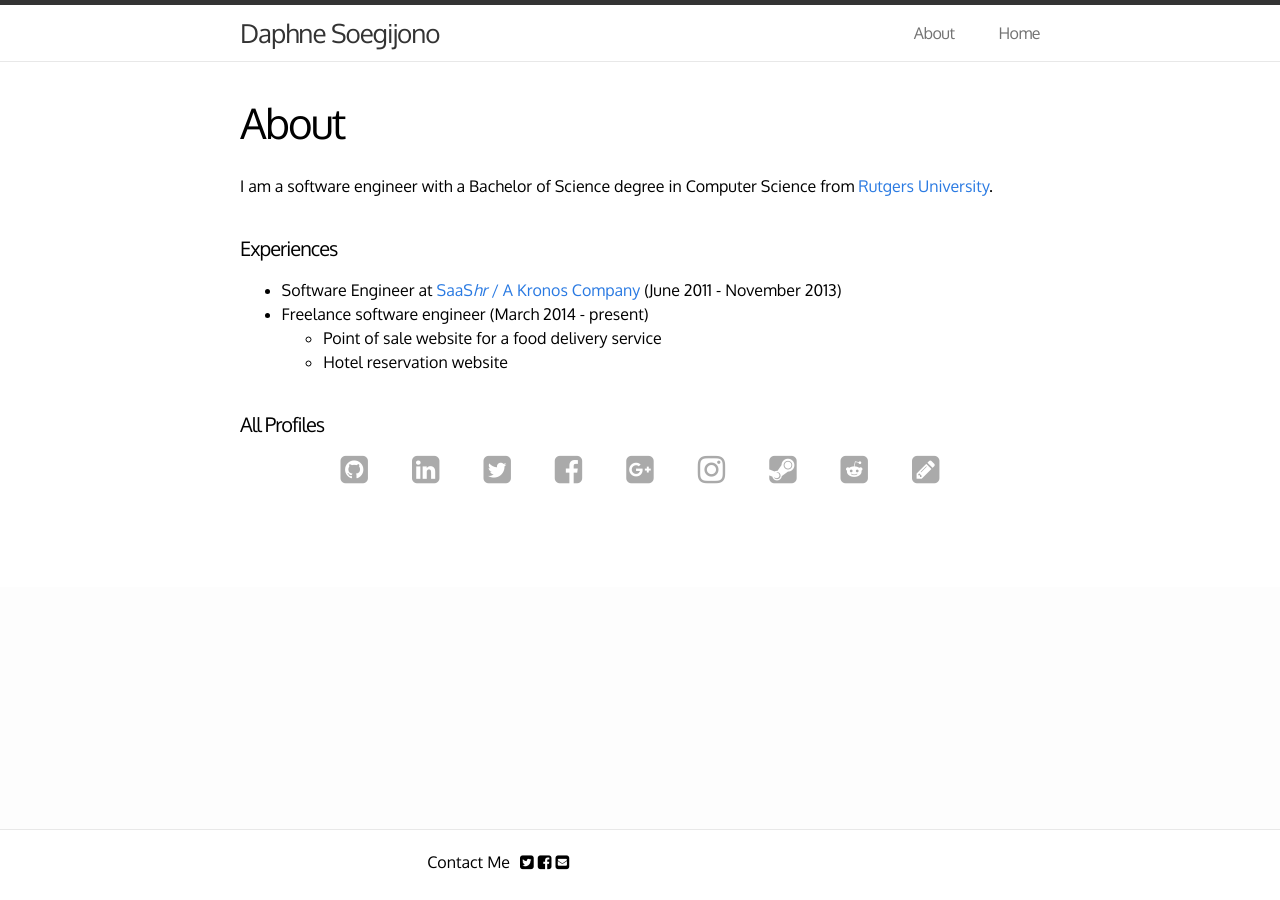
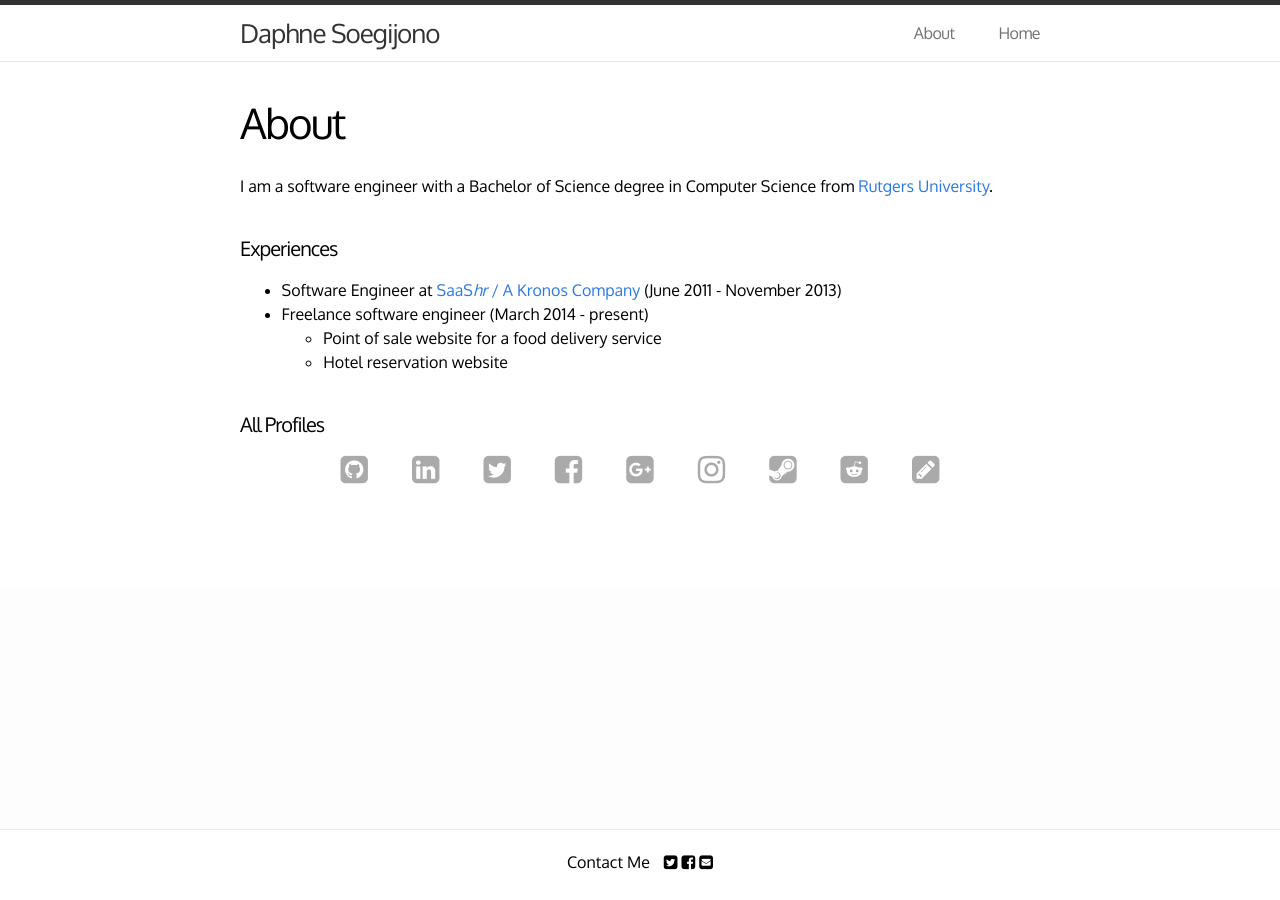
Before and after one commit to dsoegijono/dsoegijono.github.io, a Jekyll site: the page built from about.md, in a window 1280 px wide. Built offline with Jekyll 4.4.1, drawn with Linux system fonts in a browser that asks for light colours; nearby versions of some CDN libraries.

Commit message:
Center align footer

```diff
--- a/_includes/footer.html
+++ b/_includes/footer.html
@@ -1,6 +1,6 @@
 <footer class="site-footer">
 
-    <div class="wrap">
+    <div class="wrap" style="text-align: center;">
         <!--
         <h2 class="footer-heading">{{ site.title }}</h2>
 
@@ -11,8 +11,8 @@
         </ul>
         </div>
         -->
-        <div class="footer-col-1 column" style="text-align: right;">Contact Me</div>
-        <div class="footer-col-2 column">
+        <div style="text-align: right; padding-right: 10px; display: inline-block;">Contact Me</div>
+        <div style="display: inline-block;">
             <a title="Twitter" href="https://www.twitter.com/{{ site.username }}">
                 <i class="fa fa-twitter-square"></i>
             </a>
```
